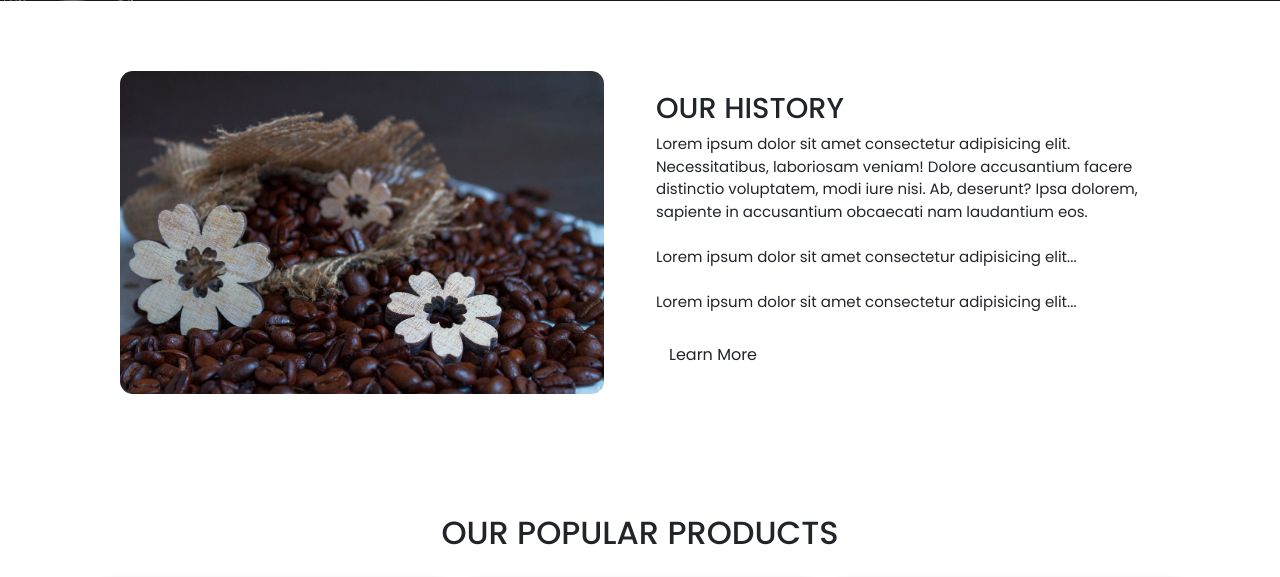
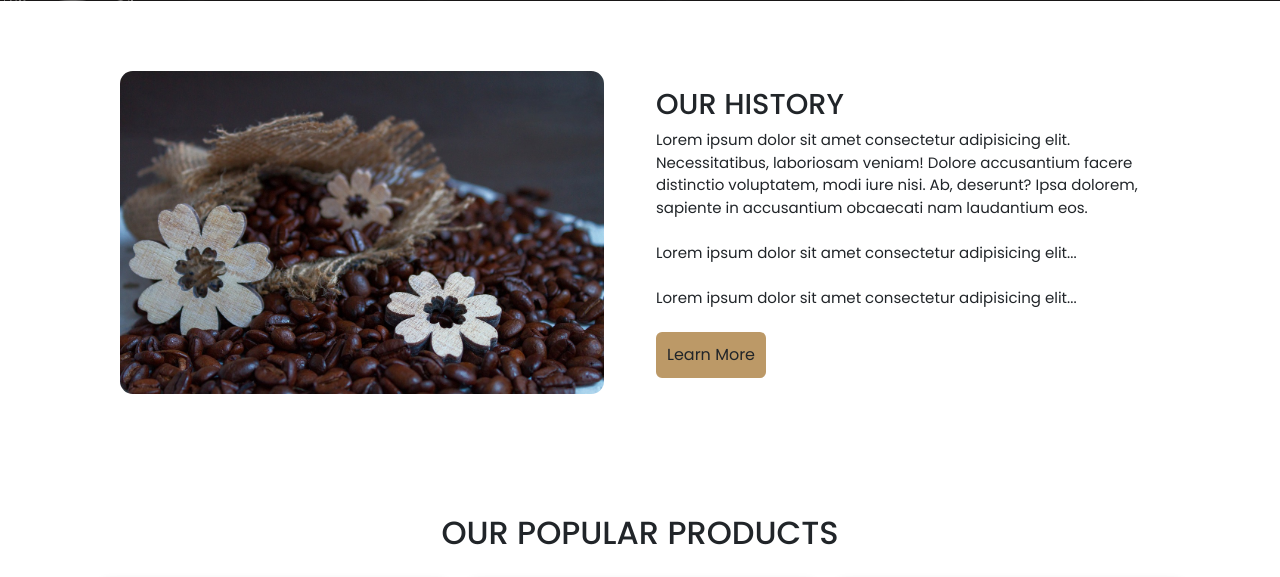
Before and after one commit to Cogzzz/Tekweb, a PHP site: page /coffe.html in a window 1280 px wide. Shown: the part 891-1468 px from the top of the page. Run offline with PHP 8.4, Linux system fonts and the light colour scheme.

Commit message:
Update style.css

```diff
--- a/style.css
+++ b/style.css
@@ -218,6 +218,16 @@ header.shadow {
 .about-text p{
     font-size: 0.938rem;
     margin: 0.5rem 0 1.4rem;
+}
+
+.about-text button{
+    padding:10px;
+    background: var(--main-color);
+    transition: 0.2s all linear;
+}
+
+.about-text button:hover {
+    background-color: #724615;
 }
 
 .heading {
```
